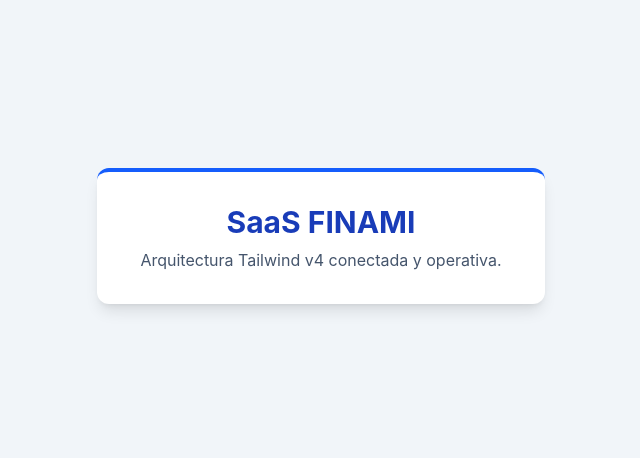
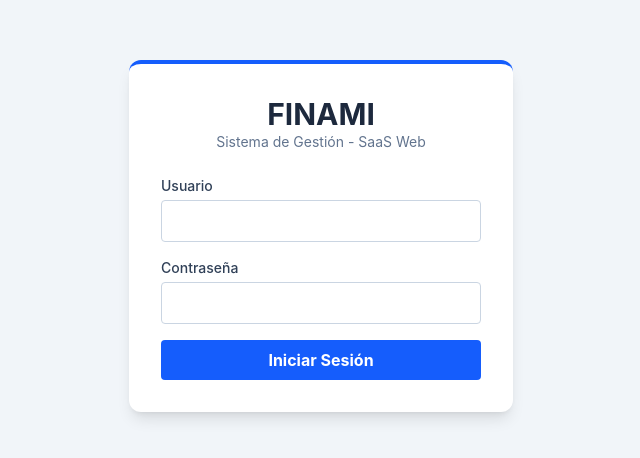
Before and after one commit to joaquinVazquez/sistema_creditos_web, a React (Vite) app: page / in a window 1280 px wide. Shown: the part 164-622 px from the top of the page, without its empty margins (319-959 px from the left). Built offline with nearby package versions, Linux system fonts and the light colour scheme; no server answers.

Commit message:
feat: integracion de axios, auth service y pantalla de login funcional

```diff
--- a/package.json
+++ b/package.json
@@ -10,6 +10,7 @@
     "preview": "vite preview"
   },
   "dependencies": {
+    "axios": "^1.19.0",
     "react": "^19.2.8",
     "react-dom": "^19.2.8"
   },
--- a/src/App.jsx
+++ b/src/App.jsx
@@ -1,12 +1,44 @@
+// src/App.jsx
+import { useState, useEffect } from 'react';
+import Login from './components/Login';
+import { logoutUsuario } from './api/authService';
+
 function App() {
+  const [autenticado, setAutenticado] = useState(false);
+
+  // Al cargar la app, verifica si ya hay un token guardado en el navegador
+  useEffect(() => {
+    const token = localStorage.getItem('finami_token');
+    if (token) setAutenticado(true);
+  }, []);
+
+  const manejarLogout = () => {
+    logoutUsuario();
+    setAutenticado(false);
+  };
+
+  // Si no está autenticado, dibuja la pantalla de Login
+  if (!autenticado) {
+    return <Login onLoginSuccess={() => setAutenticado(true)} />;
+  }
+
+  // Si SÍ está autenticado, dibuja el Dashboard (Mockup temporal)
   return (
-    <div className="min-h-screen bg-slate-100 flex items-center justify-center p-6">
-      <div className="bg-white p-8 rounded-xl shadow-lg text-center max-w-md w-full border-t-4 border-blue-600">
-        <h1 className="text-3xl font-bold text-blue-800 mb-2">SaaS FINAMI</h1>
-        <p className="text-slate-600">Arquitectura Tailwind v4 conectada y operativa.</p>
+    <div className="min-h-screen bg-slate-50 p-8">
+      <div className="max-w-4xl mx-auto bg-white p-6 rounded shadow">
+        <div className="flex justify-between items-center border-b pb-4 mb-4">
+          <h1 className="text-2xl font-bold text-slate-800">Dashboard FINAMI</h1>
+          <button
+            onClick={manejarLogout}
+            className="bg-red-500 text-white px-4 py-2 rounded hover:bg-red-600"
+          >
+            Cerrar Sesión
+          </button>
+        </div>
+        <p className="text-slate-600">¡Conexión HTTP Exitosa! El token JWT ha sido almacenado en el navegador.</p>
       </div>
     </div>
-  )
+  );
 }
 
-export default App
+export default App;
--- /dev/null
+++ b/src/api/authService.js
@@ -0,0 +1,31 @@
+// src/api/authService.js
+import apiClient from './axiosConfig';
+
+export const loginUsuario = async (username, password) => {
+    try {
+        // FastAPI exige formato "x-www-form-urlencoded" para el login
+        const params = new URLSearchParams();
+        params.append('username', username);
+        params.append('password', password);
+
+        const response = await apiClient.post('/api/v1/auth/login', params, {
+            headers: {
+                'Content-Type': 'application/x-www-form-urlencoded'
+            }
+        });
+
+        if (response.data && response.data.access_token) {
+            // Guardamos el token en la memoria del navegador
+            localStorage.setItem('finami_token', response.data.access_token);
+            return true;
+        }
+        return false;
+    } catch (error) {
+        console.error("Error en autenticación:", error);
+        throw error;
+    }
+};
+
+export const logoutUsuario = () => {
+    localStorage.removeItem('finami_token');
+};
--- /dev/null
+++ b/src/api/axiosConfig.js
@@ -0,0 +1,28 @@
+// src/api/axiosConfig.js
+import axios from 'axios';
+
+// 1. Creamos la instancia apuntando a la URL del .env
+const apiClient = axios.create({
+    baseURL: import.meta.env.VITE_API_URL,
+    headers: {
+        'Content-Type': 'application/json',
+        'Accept': 'application/json'
+    }
+});
+
+// 2. Interceptor de Peticiones: Inyecta el JWT antes de enviar datos al servidor
+apiClient.interceptors.request.use(
+    (config) => {
+        // En la web, guardaremos el token en el almacenamiento del navegador (localStorage)
+        const token = localStorage.getItem('finami_token');
+        if (token) {
+            config.headers.Authorization = `Bearer ${token}`;
+        }
+        return config;
+    },
+    (error) => {
+        return Promise.reject(error);
+    }
+);
+
+export default apiClient;
--- /dev/null
+++ b/src/components/Login.jsx
@@ -0,0 +1,74 @@
+// src/components/Login.jsx
+import { useState } from 'react';
+import { loginUsuario } from '../api/authService';
+
+export default function Login({ onLoginSuccess }) {
+    const [username, setUsername] = useState('');
+    const [password, setPassword] = useState('');
+    const [error, setError] = useState('');
+    const [cargando, setCargando] = useState(false);
+
+    const handleSubmit = async (e) => {
+        e.preventDefault(); // Evita que la página se recargue
+        setError('');
+        setCargando(true);
+
+        try {
+            const exito = await loginUsuario(username, password);
+            if (exito) {
+                onLoginSuccess(); // Avisa a la aplicación principal que ya entramos
+            }
+        } catch (err) {
+            setError('Credenciales incorrectas o servidor inactivo.');
+        } finally {
+            setCargando(false);
+        }
+    };
+
+    return (
+        <div className="min-h-screen bg-slate-100 flex items-center justify-center p-4">
+            <div className="bg-white p-8 rounded-xl shadow-lg w-full max-w-sm border-t-4 border-blue-600">
+                <div className="text-center mb-6">
+                    <h1 className="text-3xl font-bold text-slate-800">FINAMI</h1>
+                    <p className="text-sm text-slate-500">Sistema de Gestión - SaaS Web</p>
+                </div>
+
+                {error && (
+                    <div className="bg-red-100 border-l-4 border-red-500 text-red-700 p-3 mb-4 text-sm">
+                        {error}
+                    </div>
+                )}
+
+                <form onSubmit={handleSubmit} className="space-y-4">
+                    <div>
+                        <label className="block text-sm font-medium text-slate-700 mb-1">Usuario</label>
+                        <input
+                            type="text"
+                            className="w-full p-2 border border-slate-300 rounded focus:ring-2 focus:ring-blue-500 outline-none"
+                            value={username}
+                            onChange={(e) => setUsername(e.target.value)}
+                            required
+                        />
+                    </div>
+                    <div>
+                        <label className="block text-sm font-medium text-slate-700 mb-1">Contraseña</label>
+                        <input
+                            type="password"
+                            className="w-full p-2 border border-slate-300 rounded focus:ring-2 focus:ring-blue-500 outline-none"
+                            value={password}
+                            onChange={(e) => setPassword(e.target.value)}
+                            required
+                        />
+                    </div>
+                    <button
+                        type="submit"
+                        disabled={cargando}
+                        className="w-full bg-blue-600 text-white font-bold py-2 px-4 rounded hover:bg-blue-700 transition disabled:opacity-50"
+                    >
+                        {cargando ? 'Verificando...' : 'Iniciar Sesión'}
+                    </button>
+                </form>
+            </div>
+        </div>
+    );
+}
```
Also changed, not shown: 1 other file (tests, documents, lock files or other folders).
